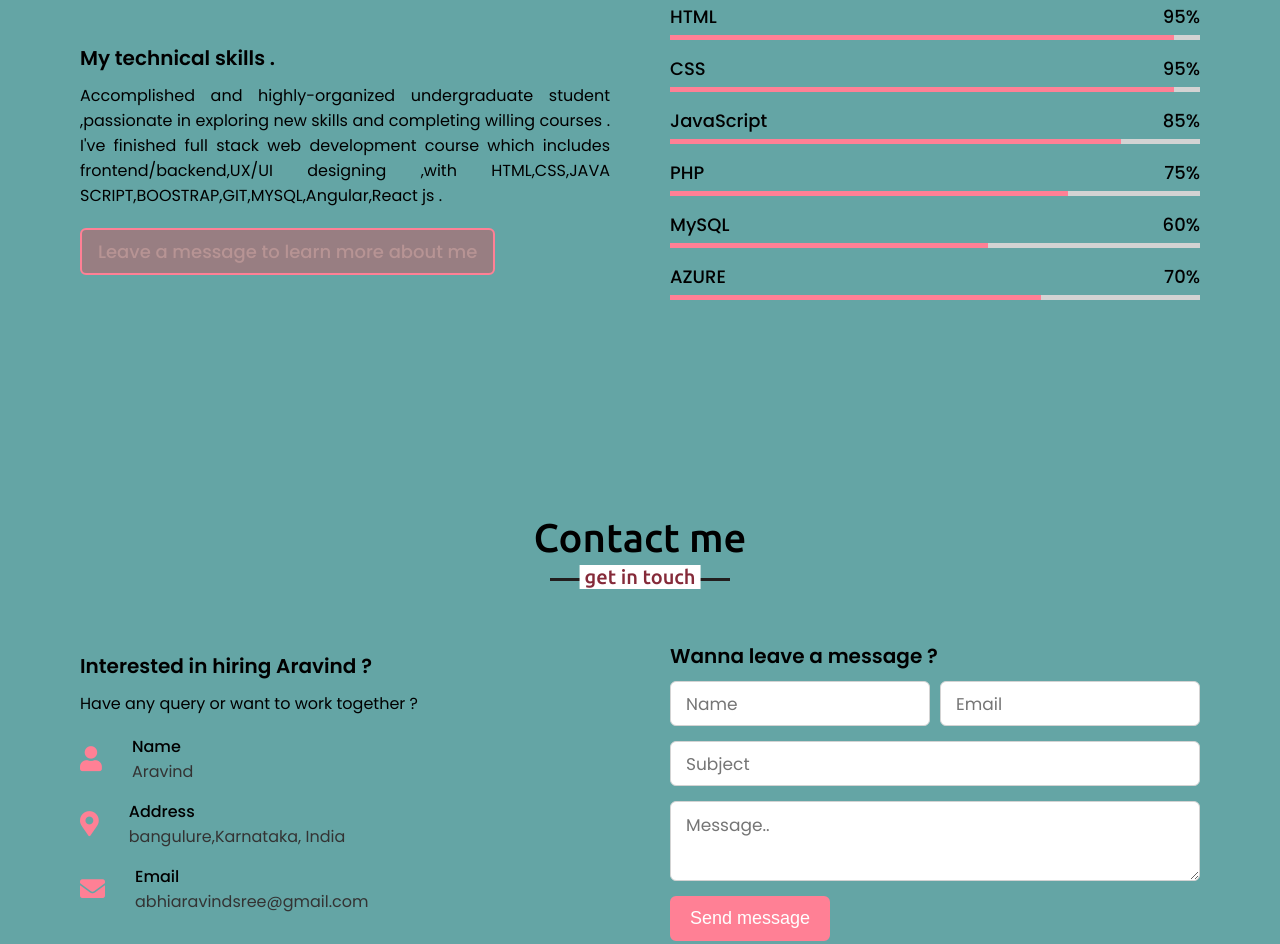
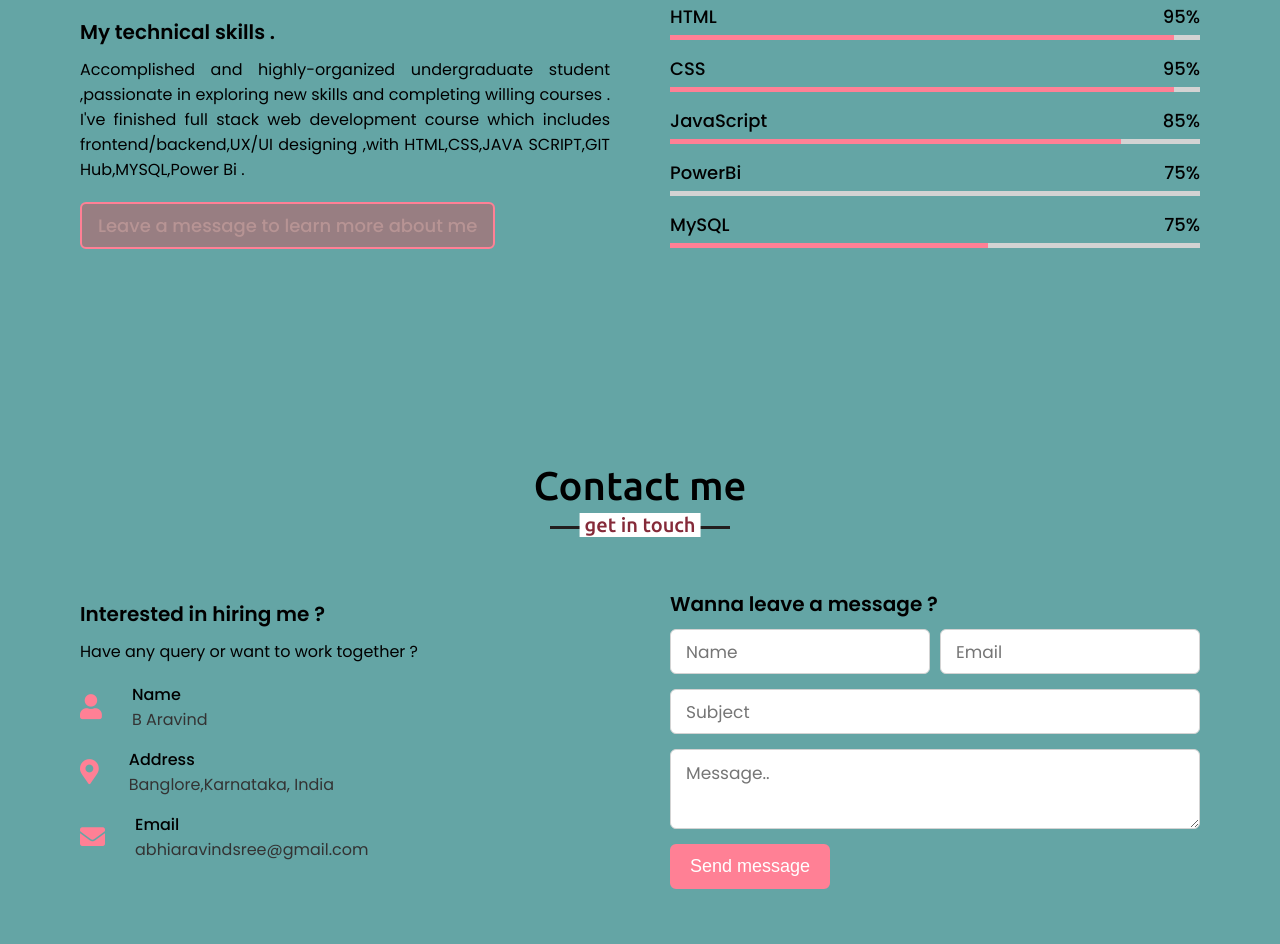
Before and after one commit to Aravind-B-2002/OIBSIB_Task_2, a plain HTML site: page index.html in a window 1280 px wide. Shown: the part 1596-2540 px from the top of the page. Drawn offline with nearby package versions, Linux system fonts and the light colour scheme.

Commit message:
Update index.html

```diff
--- a/index.html
+++ b/index.html
@@ -87,7 +87,7 @@
                 <div class="column left">
                     <div class="text">My technical skills .</div>
                     <p>Accomplished and highly-organized undergraduate student ,passionate in exploring new skills and completing willing courses .
-                        I've finished full stack web development course which includes frontend/backend,UX/UI designing ,with HTML,CSS,JAVA SCRIPT,BOOSTRAP,GIT,MYSQL,Angular,React js .
+                        I've finished full stack web development course which includes frontend/backend,UX/UI designing ,with HTML,CSS,JAVA SCRIPT,GIT Hub,MYSQL,Power Bi .
                     </p>
                     <a href="#contact">Leave a message to learn more about me </a>
                 </div>
@@ -115,35 +115,25 @@
                     </div>
                     <div class="bars">
                         <div class="info">
-                            <span>PHP</span>
+                            <span>PowerBi</span>
                             <span>75%</span>
                         </div>
-                        <div class="line php"></div>
+                        <div class="line PowerBi"></div>
                     </div>
                     <div class="bars">
                         <div class="info">
                             <span>MySQL</span>
-                            <span>60%</span>
+                            <span>75%</span>
                         </div>
                         <div class="line mysql"></div>
                     </div>
-                    <div class="bars">
-                        <div class="info">
-                            <span>AZURE</span>
-                            <span>70%</span>
-                        </div>
-                        <div class="line reactjs"></div>
-                    </div>
-                </div>
-            </div>
-        </div>
     </section>
     <section class="contact" id="contact">
         <div class="max-width">
             <h2 class="title">Contact me</h2>
             <div class="contact-content">
                 <div class="column left">
-                    <div class="text">Interested in hiring Aravind ?</div>
+                    <div class="text">Interested in hiring me ?</div>
                     <p>Have any query or want to work together ?
                  </p>
                     <div class="icons">
@@ -151,14 +141,14 @@
                             <i class="fas fa-user"></i>
                             <div class="info">
                                 <div class="head">Name</div>
-                                <div class="sub-title">Aravind</div>
+                                <div class="sub-title">B Aravind</div>
                             </div>
                         </div>
                         <div class="row">
                             <i class="fas fa-map-marker-alt"></i>
                             <div class="info">
                                 <div class="head">Address</div>
-                                <div class="sub-title">bangulure,Karnataka, India</div>
+                                <div class="sub-title">Banglore,Karnataka, India</div>
                             </div>
                         </div>
                         <div class="row">
```
